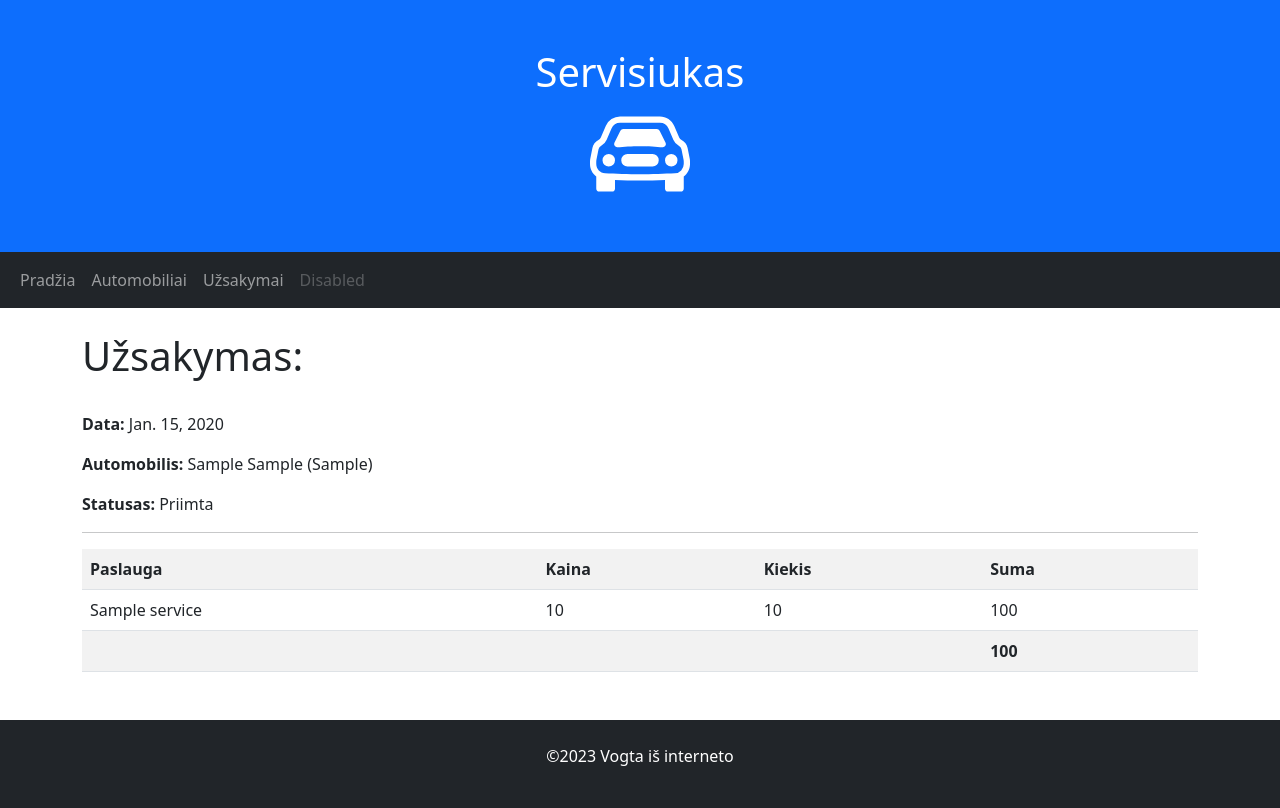
After one commit to Soc-pr/autoservisas, a Django app: page /autoservice/orders/1 in a window 1280 px wide. The commit adds this page. Run offline with Django 4.2, Linux system fonts and the light colour scheme; tables that the repository leaves empty hold one stand-in row (values such as "Sample post").

Commit message:
Django V užduotis DONE

```diff
--- a/mysite/autoservice/models.py
+++ b/mysite/autoservice/models.py
@@ -15,10 +15,10 @@ class VehicleModel(models.Model):
 
 class Service(models.Model):
     name = models.CharField('Pavadinimas', max_length=200, help_text='Įveskite paslaugos pavadinimą')
-    price = models.CharField('Kaina', max_length=5, help_text='Įveskite paslaugos kainą')
+    price = models.IntegerField('Kaina', help_text='Įveskite paslaugos kainą')
 
     def __str__(self):
-        return f"{self.name} = {self.price}"
+        return f"{self.name}"
 
     class Meta:
         verbose_name = "Paslauga"
@@ -45,6 +45,12 @@ class Order(models.Model):
     vehicle = models.ForeignKey(to="Vehicle", verbose_name='Automobilis',
                                 max_length=50, on_delete=models.SET_NULL,
                                 null=True)
+    def total(self):
+        total_sum = 0
+        for line in self.lines.all():
+            total_sum += line.sum()
+        return total_sum
+
     ORDER_STATUS = (
         ('p', 'Priimta'),
         ('r', 'Remontuojama'),
@@ -68,8 +74,11 @@ class OrderLine(models.Model):
                                 max_length=50, on_delete=models.SET_NULL,
                                 null=True)
     order = models.ForeignKey(to="Order", verbose_name='Užsakymas',
-                              max_length=50, on_delete=models.SET_NULL, null=True)
-    quantity = models.CharField(verbose_name='Kiekis', max_length=2)
+                              max_length=50, on_delete=models.SET_NULL, null=True, related_name='lines')
+    quantity = models.IntegerField(verbose_name='Kiekis')
+
+    def sum(self):
+        return self.service.price * self.quantity
 
     def __str__(self):
         return f"{self.order.vehicle} ({self.order.date}): {self.service} - {self.quantity}"
--- a/mysite/autoservice/templates/base.html
+++ b/mysite/autoservice/templates/base.html
@@ -23,13 +23,13 @@
     <div class="container-fluid">
         <ul class="navbar-nav">
             <li class="nav-item">
-                <a class="nav-link active" href="http://127.0.0.1:8000/autoservice/vehicles/">Automobiliai</a>
+                <a class="nav-link" href="{% url 'index' %}">Pradžia</a>
             </li>
             <li class="nav-item">
-                <a class="nav-link" href="#">Link</a>
+                <a class="nav-link" href="{% url 'vehicles'%}">Automobiliai</a>
             </li>
             <li class="nav-item">
-                <a class="nav-link" href="#">Link</a>
+                <a class="nav-link" href="{% url 'orders' %}">Užsakymai</a>
             </li>
             <li class="nav-item">
                 <a class="nav-link disabled" href="#">Disabled</a>
@@ -44,7 +44,7 @@
 </div>
 
 <div class="mt-5 p-4 bg-dark text-white text-center">
-    <p>©Vogta iš interneto</p>
+    <p>©{% now "Y" %} Vogta iš interneto</p>
 </div>
 
 </body>
--- /dev/null
+++ b/mysite/autoservice/templates/order.html
@@ -0,0 +1,37 @@
+<!DOCTYPE html>
+{% extends "base.html" %}
+
+{% block "title" %}Užsakymas{% endblock %}
+
+{% block "content" %}
+
+<h1> Užsakymas: </h1>
+<br>
+    <p><strong>Data: </strong>{{ order.date }}</p>
+    <p><strong>Automobilis: </strong>{{ order.vehicle }}</p>
+    <p><strong>Statusas: </strong>{{ order.get_status_display }}</p>
+<hr>
+<table class="table table-striped">
+    <tr>
+        <th>Paslauga</th>
+        <th>Kaina</th>
+        <th>Kiekis</th>
+        <th>Suma</th>
+    </tr>
+
+{% for line in order.lines.all %}
+    <tr>
+        <td>{{ line.service }}</td>
+        <td>{{ line.service.price }}</td>
+        <td>{{ line.quantity }}</td>
+        <td>{{ line.sum }}</td>
+    </tr>
+{% endfor %}
+    <tr>
+        <td></td>
+        <td></td>
+        <td></td>
+        <td><strong>{{ order.total }}</strong></td>
+    </tr>
+</table>
+{% endblock %}
--- a/mysite/autoservice/urls.py
+++ b/mysite/autoservice/urls.py
@@ -6,4 +6,6 @@ urlpatterns = [
     path("", views.index, name="index"),
     path("vehicles/", views.vehicles, name="vehicles"),
     path("vehicles/<int:vehicle_id>", views.vehicle, name="vehicle"),
+    path("orders/", views.OrderListView.as_view(), name="orders"),
+    path("orders/<int:pk>", views.OrderDetailView.as_view(), name="order"),
 ]
--- a/mysite/autoservice/views.py
+++ b/mysite/autoservice/views.py
@@ -1,6 +1,7 @@
 from django.shortcuts import render, get_object_or_404
 from django.http import HttpResponse
-from .models import Service, Vehicle, VehicleModel, Order
+from .models import Service, Vehicle, VehicleModel, Order, OrderLine
+from django.views import generic
 
 
 def index(request):
@@ -33,3 +34,13 @@ def vehicle(request, vehicle_id):
         'vehicle': vehicle,
     }
     return render(request, 'vehicle.html', context=context)
+
+class OrderListView(generic.ListView):
+    model = Order
+    template_name = 'orders.html'
+    context_object_name = 'orders'
+
+class OrderDetailView(generic.DetailView):
+    model = Order
+    template_name = "order.html"
+    context_object_name = 'order'
```
Also changed, not shown: mysite/autoservice/templates/orders.html (added, +17 -0 lines).
